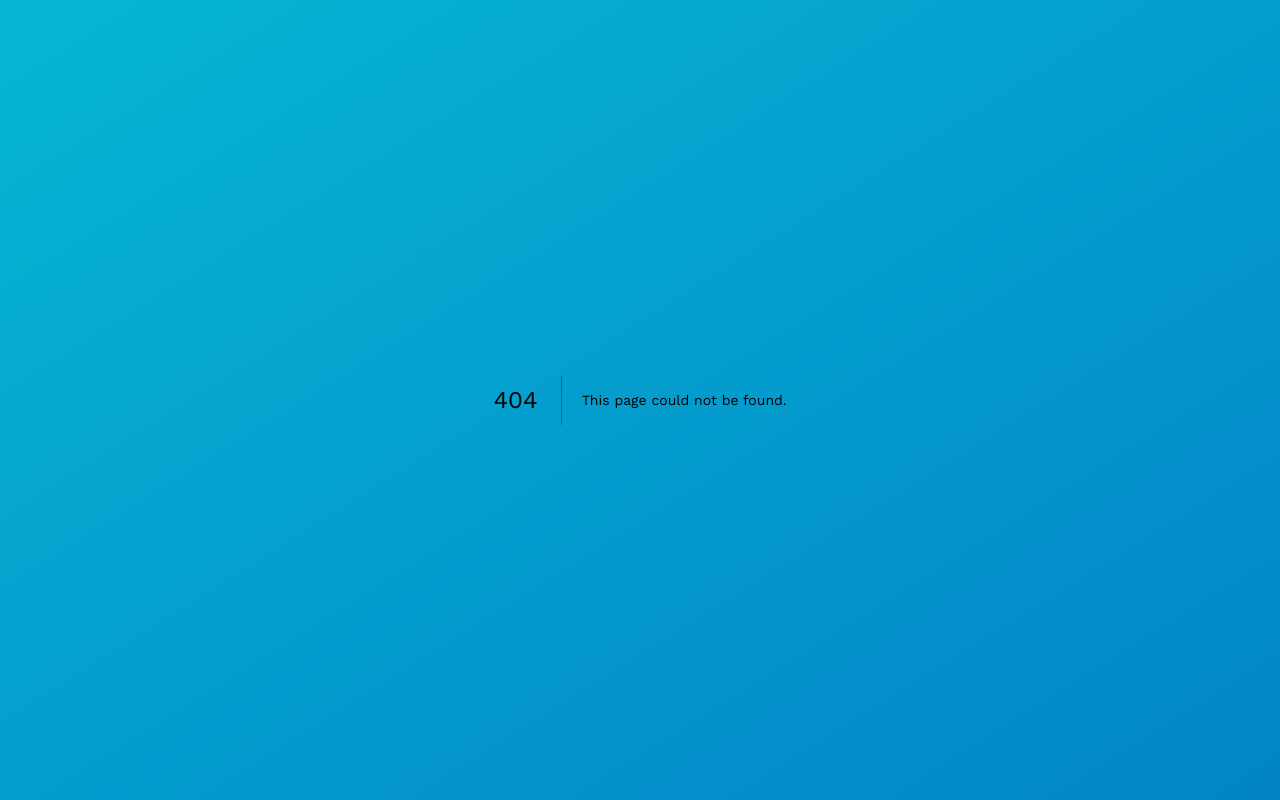
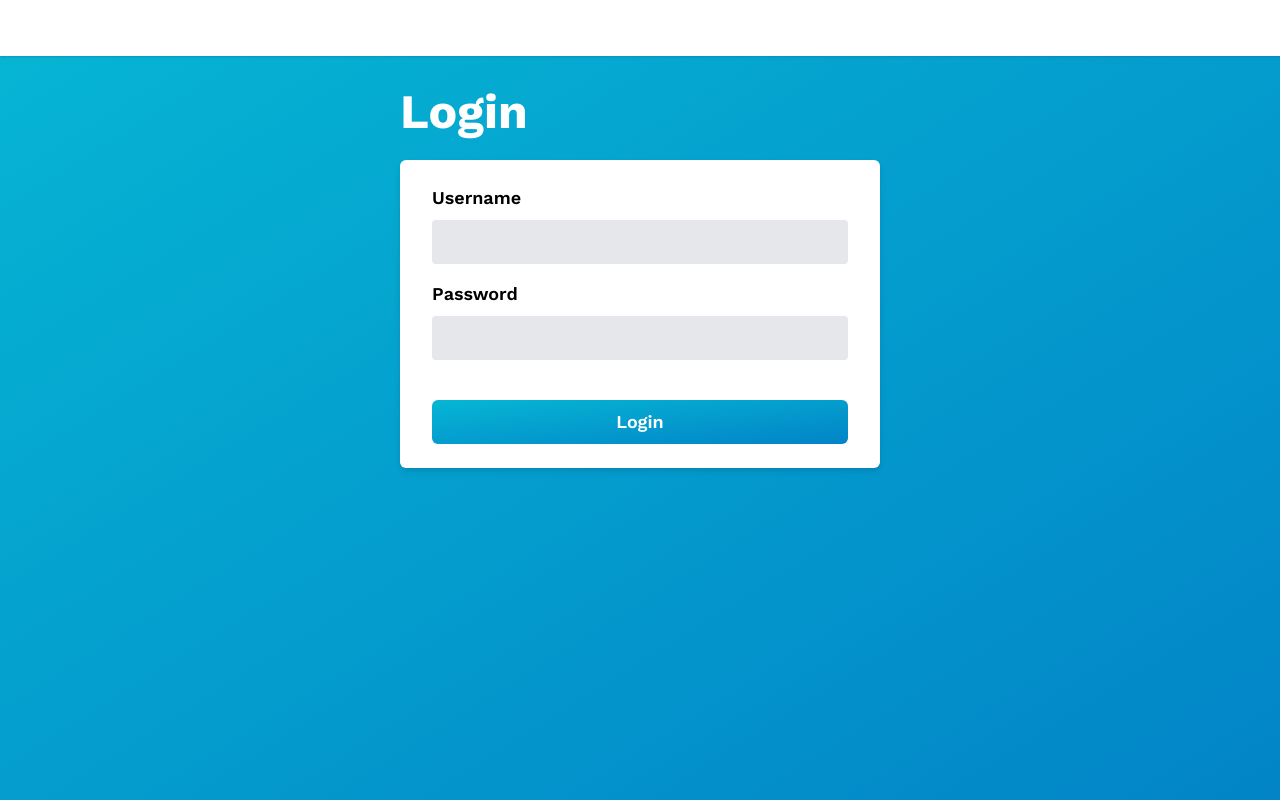
Before and after one commit to NonRoute/University-User-Management-System, a Next.js app in the folder client/: page /login in a window 1280 px wide. Before the commit this address had no page. Built offline with nearby package versions, Linux system fonts and the light colour scheme.

Commit message:
feat: login page UI

```diff
--- /dev/null
+++ b/client/src/app/login/page.js
@@ -0,0 +1,28 @@
+'use client'
+import Content from '@/components/Content'
+import InputWithLabel from '@/components/InputWithLabel'
+import Navbar from '@/components/Navbar'
+
+export default function Login() {
+  const onLogin = async (e) => {}
+
+  return (
+    <>
+      <Navbar />
+      <Content header="Login" width="w-[480px]">
+        <form onSubmit={onLogin} className="flex flex-col gap-4">
+          <InputWithLabel label="Username" />
+          <InputWithLabel label="Password" />
+          <div className="flex flex-col gap-1 mt-6">
+            <button
+              type="submit"
+              className="bg-gradient-to-br from-cyan-500 to-sky-600 hover:from-cyan-400 hover:to-sky-500 py-2 px-3 text-white font-semibold rounded-md hover:bg-slate-200 text-lg"
+            >
+              Login
+            </button>
+          </div>
+        </form>
+      </Content>
+    </>
+  )
+}
--- a/client/src/app/page.js
+++ b/client/src/app/page.js
@@ -1,3 +1,5 @@
+import Link from 'next/link'
+
 export default function Home() {
   return (
     <main className="flex flex-col items-center justify-center h-screen">
@@ -5,9 +7,12 @@ export default function Home() {
       <div className="text-4xl md:text-5xl font-bold text-white text-center drop-shadow-md mt-2">
         University user management system
       </div>
-      <button className="bg-white text-cyan-600 p-2 rounded-lg text-xl font-bold w-72 mt-16 drop-shadow-md hover:bg-gray-200 transition-colors active:bg-gray-300 active:ring-4 ring-cyan-600">
+      <Link
+        href="/login"
+        className="text-center bg-white text-cyan-600 p-2 rounded-lg text-xl font-bold w-72 mt-16 drop-shadow-md hover:bg-gray-200 transition-colors active:bg-gray-300 active:ring-4 ring-cyan-600"
+      >
         Login
-      </button>
+      </Link>
     </main>
   )
 }
--- /dev/null
+++ b/client/src/components/Content.js
@@ -0,0 +1,8 @@
+export default function Content({ header, children, width }) {
+  return (
+    <div className={`mx-auto min-w-fit m-8 ${width}`}>
+      <div className="text-5xl font-bold text-white">{header}</div>
+      <div className="bg-white rounded-md drop-shadow-md py-6 px-8 gap-6 flex flex-col mt-6">{children}</div>
+    </div>
+  )
+}
--- /dev/null
+++ b/client/src/components/InputWithLabel.js
@@ -0,0 +1,8 @@
+export default function InputWithLabel({ label }) {
+  return (
+    <div className="flex flex-col gap-2">
+      <label className="font-semibold text-lg">{label}</label>
+      <input required className="bg-gray-200 text-xl rounded p-2" />
+    </div>
+  )
+}
--- /dev/null
+++ b/client/src/components/Navbar.js
@@ -0,0 +1,3 @@
+export default function Navbar() {
+  return <div className="bg-white h-14 text-black flex items-center justify-between p-4 shadow"></div>
+}
```
